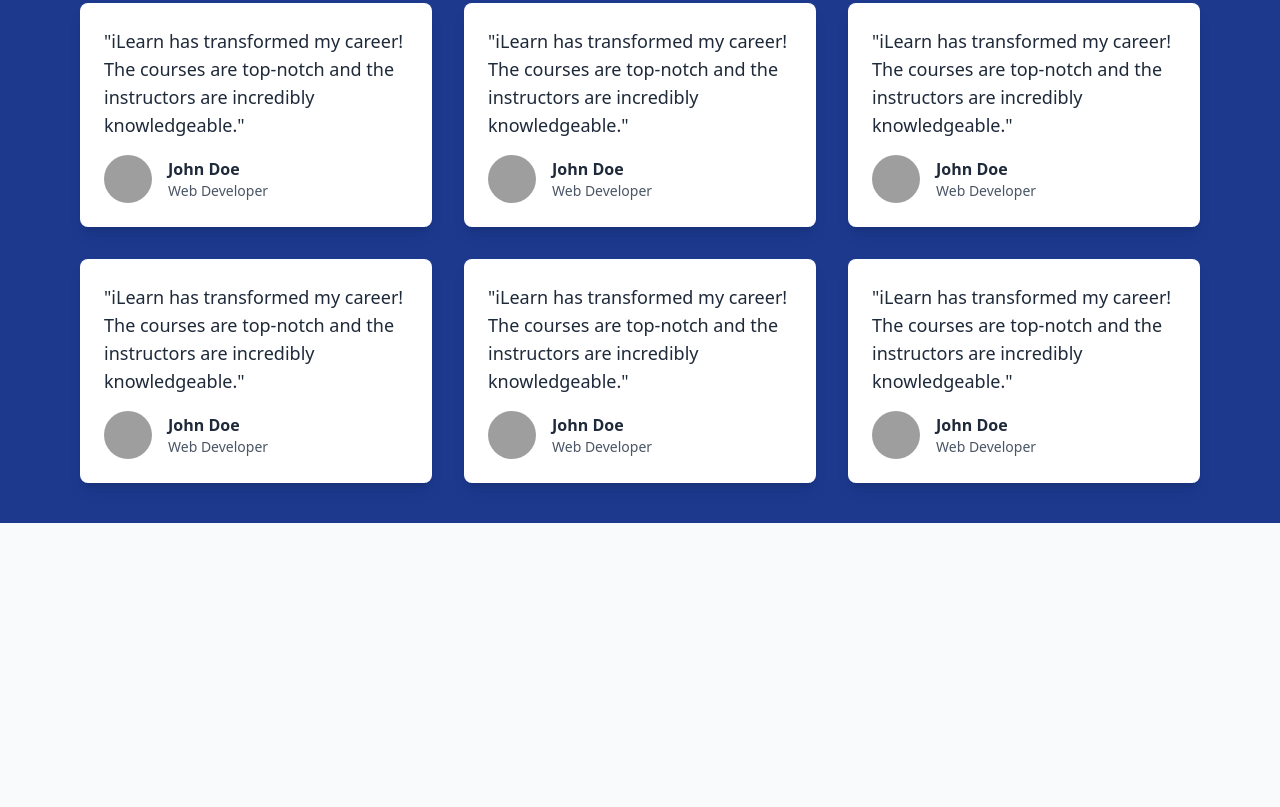
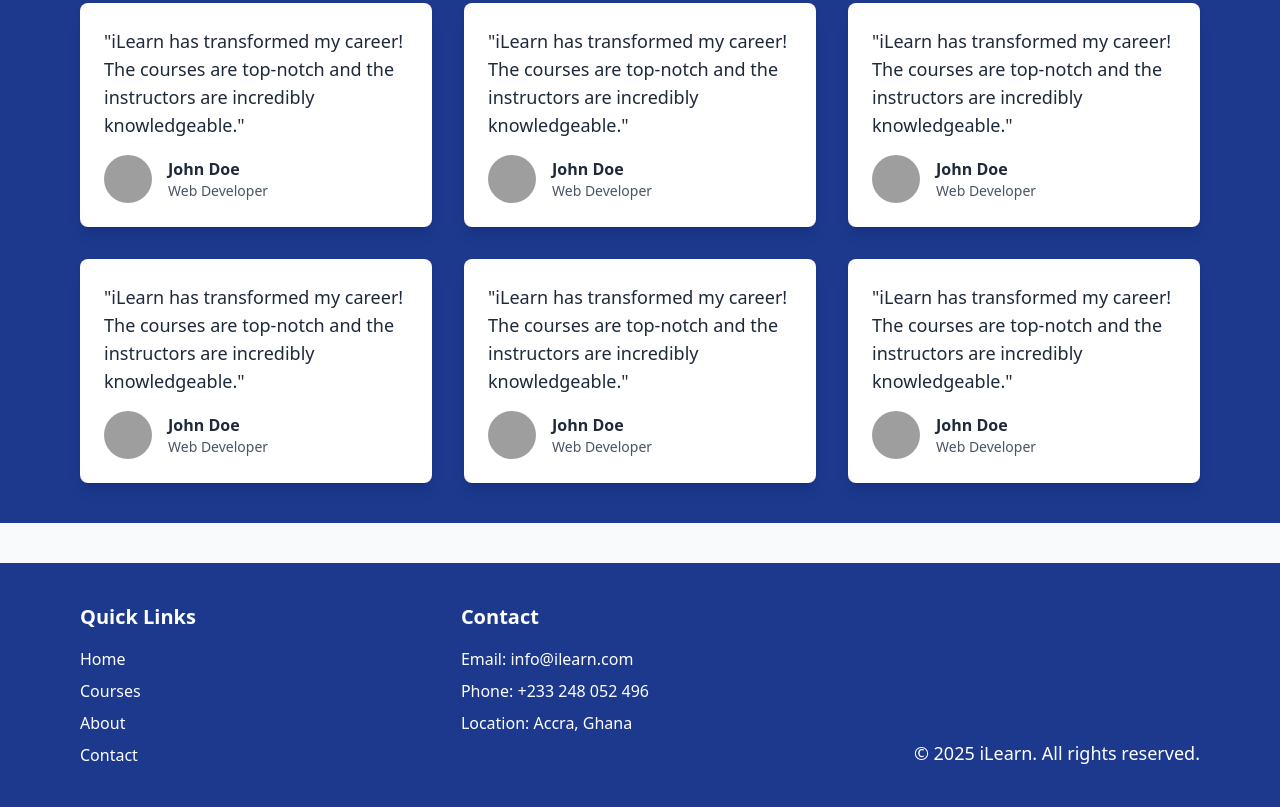
Before and after one commit to KakuElvis/ilearn, a website: page src/index.html in a window 1280 px wide. Shown: the part 2222-3029 px from the top of the page. Before the commit the page ends 2745 px from the top, so only its background shows below. Drawn offline with Linux system fonts and the light colour scheme; grey boxes are pictures that could not be loaded.

Commit message:
added footer

```diff
--- a/src/index.html
+++ b/src/index.html
@@ -218,5 +218,33 @@
     </div>
 </section>
 
+<footer class="bg-blue-900 text-white px-20 py-10 mt-10">
+    <div class="flex flex-col md:flex-row justify-between gap-10">
+        <!-- Quick Links -->
+        <div>
+            <h4 class="text-xl font-semibold mb-4">Quick Links</h4>
+            <ul class="space-y-2">
+                <li><a href="#" class="hover:text-blue-300 transition">Home</a></li>
+                <li><a href="#" class="hover:text-blue-300 transition">Courses</a></li>
+                <li><a href="#" class="hover:text-blue-300 transition">About</a></li>
+                <li><a href="#" class="hover:text-blue-300 transition">Contact</a></li>
+            </ul>
+        </div>
+        <!-- Contact -->
+        <div>
+            <h4 class="text-xl font-semibold mb-4">Contact</h4>
+            <ul class="space-y-2">
+                <li>Email: <a href="mailto:info@ilearn.com" class="hover:text-blue-300 transition">info@ilearn.com</a></li>
+                <li>Phone: <a href="tel:+233248052496" class="hover:text-blue-300 transition">+233 248 052 496</a></li>
+                <li>Location: Accra, Ghana</li>
+            </ul>
+        </div>
+        <!-- Copyright -->
+        <div class="flex flex-col justify-end">
+            <span class="text-lg">&copy; 2025 iLearn. All rights reserved.</span>
+        </div>
+    </div>
+</footer>
+
 </body>
 </html>
```
Also changed, not shown: src/output.css.
